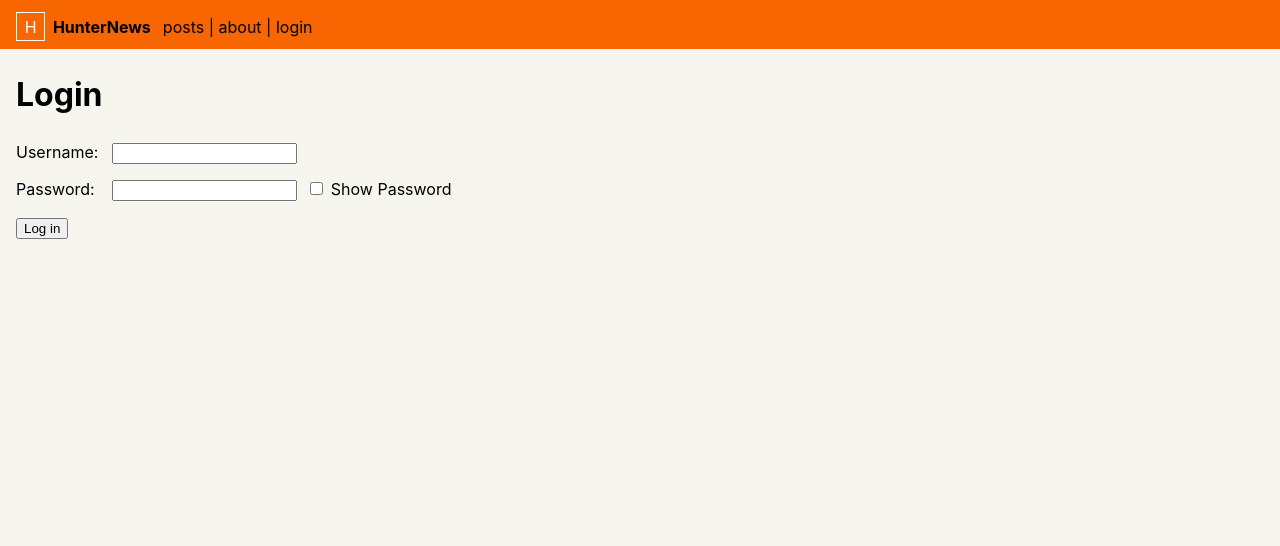
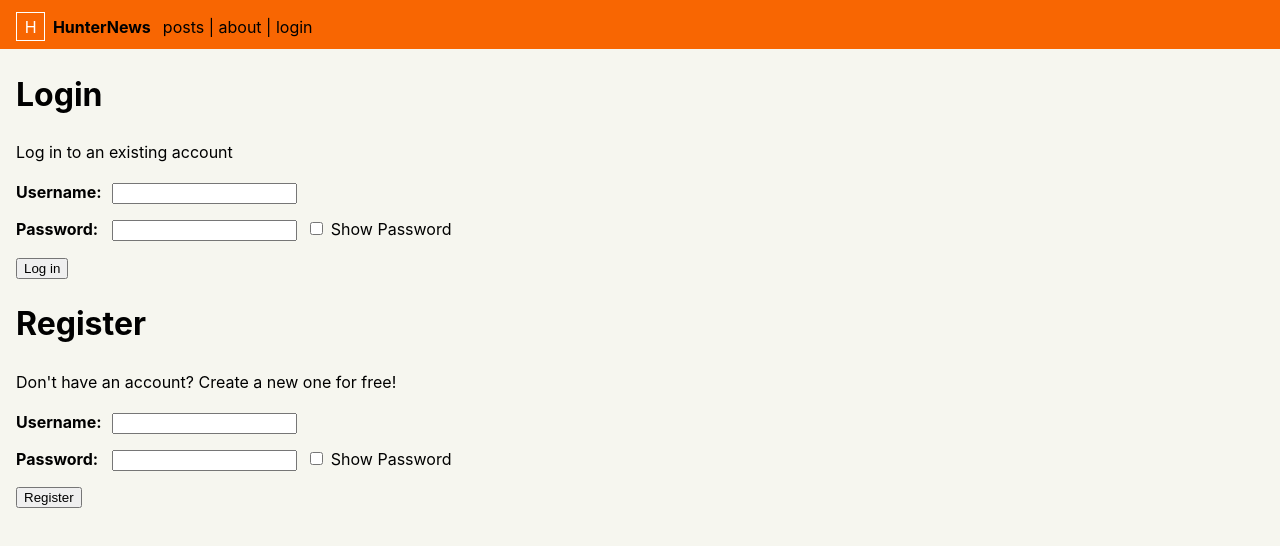
Before and after one commit to hschafer/orange-site, a Vue app in the folder frontend/: page /login in a window 1280 px wide. Shown: the top 546 px of the page. Built offline with nearby package versions, Linux system fonts and the light colour scheme.

Commit message:
Refactor login action submit in new component

```diff
--- a/frontend/src/components/AccountForm.vue
+++ b/frontend/src/components/AccountForm.vue
@@ -2,6 +2,12 @@
 import { ref } from 'vue'
 import { useStore } from 'vuex'
 import { useRoute, useRouter } from 'vue-router'
+
+const props = defineProps({
+    message: String,
+    action: String,
+    buttonLabel: String,
+})
 
 const store = useStore();
 const route = useRoute();
@@ -19,13 +25,10 @@ async function submit() {
   } else if (!password.value) {
     alert("Password must not be empty");
   } else {
-    console.log(username.value, password.value)
-    await store.dispatch("login", {
+    await store.dispatch(props.action, {
       "username": username.value,
       "password": password.value,
     })
-
-    console.log(store.getters.isAuthenticated);
 
     if (store.getters.isAuthenticated) {
         // Redirect if we logged in successfully
@@ -36,6 +39,7 @@ async function submit() {
 </script>
 
 <template>
+    <p>{{ message }}</p>
     <div>
       <label for="username">Username: </label>
       <input v-model="username" />
@@ -45,13 +49,19 @@ async function submit() {
       <input :type="revealPassword ? 'text' : 'password'"  v-model="password" />
       <input class="revealPassword" type="checkbox" v-model="revealPassword"> Show Password
     </div>
-    <button @click="submit">Log in</button> <span class="loginMessage" v-if="this.$store.getters.getLoginMessage">{{ this.$store.getters.getLoginMessage }}</span>
+    <!-- TODO Login messages are linked between instances -->
+    <button @click="submit">{{ buttonLabel }}</button> <span class="loginMessage" v-if="this.$store.getters.getLoginMessage">{{ this.$store.getters.getLoginMessage }}</span>
 </template>
 
 <style scoped>
-    label {
+  label {
     display: inline-block;
     min-width: 6em;
+    font-weight:bold;
+  }
+
+  p {
+    margin-top: 0;
   }
 
   input {
--- a/frontend/src/pages/LoginPage.vue
+++ b/frontend/src/pages/LoginPage.vue
@@ -1,5 +1,4 @@
 <script setup>
-import { useStore } from 'vuex'
 import AccountForm from '../components/AccountForm.vue'
 </script>
 
@@ -10,10 +9,25 @@ import AccountForm from '../components/AccountForm.vue'
       </div>
       <div v-else>
         <h1>Login</h1>
-        <AccountForm />
+        <p></p>
+        <AccountForm
+          message="Log in to an existing account"
+          action="login"
+          buttonLabel="Log in"
+        />
+
+        <h1>Register</h1>
+        <AccountForm
+          message="Don't have an account? Create a new one for free!"
+          action="register"
+          buttonLabel="Register"
+        />
       </div>
   </div>
 </template>
 
 <style scoped>
+  p {
+    margin-top: 0em;
+  }
 </style>
```
